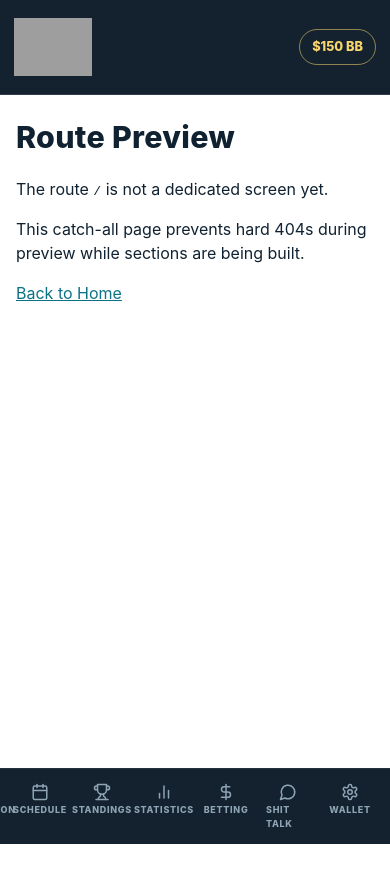
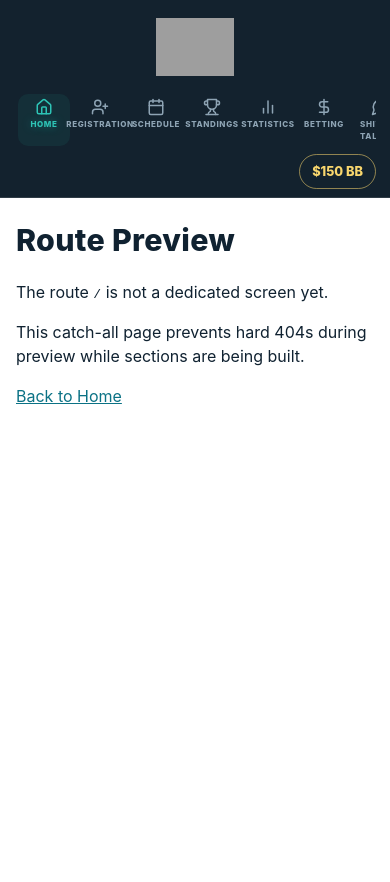
Before and after one commit to carlsoncompanyx/summerleagueapp, a Next.js app: page / in a window 390 px wide. Shown: the top 882 px of the page. Built offline with nearby package versions, Linux system fonts and the light colour scheme; grey boxes are pictures that could not be loaded.

Commit message:
Move nav icons into header and remove bottom footer nav

```diff
--- a/app/globals.css
+++ b/app/globals.css
@@ -25,9 +25,10 @@ body {
 }
 .site-header-inner {
   width: 100%;
-  display: flex;
+  display: grid;
+  grid-template-columns: auto 1fr auto;
   align-items: center;
-  justify-content: space-between;
+  gap: 12px;
 }
 .logo-mark {
   width: 78px;
@@ -57,7 +58,7 @@ h1 {
   letter-spacing: 0.01em;
 }
 
-main { padding: 20px 16px 108px; }
+main { padding: 20px 16px 20px; }
 a { color: #0b7285; }
 
 .hero,
@@ -117,19 +118,11 @@ a { color: #0b7285; }
 }
 
 .tabs {
-  position: fixed;
-  left: 0;
-  right: 0;
-  bottom: 0;
-  width: 100%;
-  background: var(--brand-bg);
-  border-top: 1px solid rgba(255, 255, 255, 0.08);
-  padding: 8px 6px calc(8px + env(safe-area-inset-bottom));
   display: flex;
   justify-content: center;
-  gap: 2px;
+  gap: 4px;
   overflow-x: auto;
-  z-index: 50;
+  padding: 0 4px;
 }
 .tab-link {
   color: #8ea4b4;
@@ -138,10 +131,10 @@ a { color: #0b7285; }
   flex-direction: column;
   align-items: center;
   gap: 2px;
-  padding: 6px 8px;
+  padding: 4px 6px;
   border-radius: 10px;
-  min-width: 60px;
-  font-size: 0.56rem;
+  min-width: 52px;
+  font-size: 0.5rem;
   letter-spacing: 0.08em;
   text-transform: uppercase;
   font-weight: 800;
@@ -176,3 +169,18 @@ button {
     height: 108px;
   }
 }
+
+@media (max-width: 900px) {
+  .site-header-inner {
+    grid-template-columns: 1fr;
+    justify-items: center;
+    gap: 8px;
+  }
+  .tabs {
+    width: 100%;
+    justify-content: flex-start;
+  }
+  .bucks-pill {
+    justify-self: end;
+  }
+}
--- a/app/layout.tsx
+++ b/app/layout.tsx
@@ -18,12 +18,12 @@ export default function RootLayout({ children }: { children: React.ReactNode })
         <header className="site-header">
           <div className="site-header-inner">
             <img className="logo-mark" src={logoSrc} alt="Emerald Coast Roller League logo" />
+            <NavTabs role={role} />
             <div className="bucks-pill">$150 BB</div>
           </div>
         </header>
 
         <div className="app-shell">{children}</div>
-        <NavTabs role={role} />
       </body>
     </html>
   );
```
